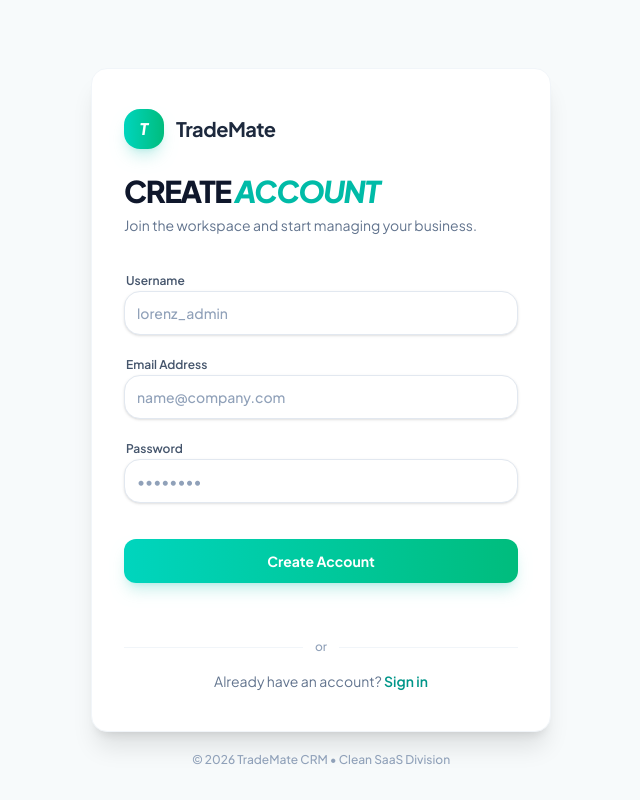
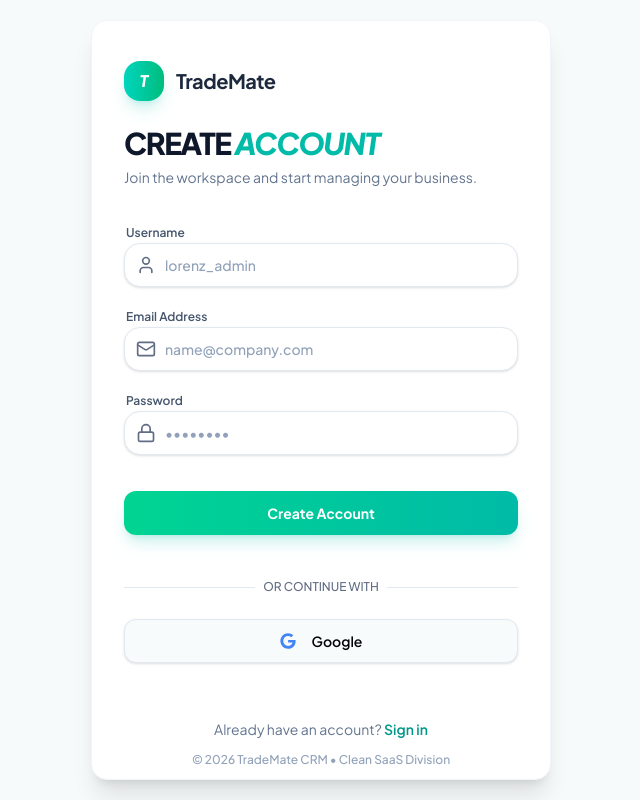
Before and after one commit to l9rins/trademate-crm, a React app in the folder frontend/: page /register in a window 1280 px wide. Shown: the whole page, without its empty margins (319-959 px from the left). Built offline with nearby package versions, Linux system fonts and the light colour scheme; no server answers; the HTML template or start-up script is replaced by a standard one.

Commit message:
style: final premium polish for Auth suite with icons, gradients and social login

```diff
--- a/frontend/src/pages/Login.jsx
+++ b/frontend/src/pages/Login.jsx
@@ -14,7 +14,7 @@
     CardHeader,
     CardTitle,
 } from "@/components/ui/card"
-import { AlertCircle, Lock, User, ArrowRight } from 'lucide-react';
+import { AlertCircle, Lock, User, ArrowRight, Mail } from 'lucide-react';
 import { toast } from "sonner"
 
 
@@ -29,7 +29,6 @@
             });
             navigate('/');
         } catch (err) {
-            setError('Invalid username or password');
             toast.error("Authentication failed", {
                 description: "The credentials you provided do not match our records.",
             });
@@ -73,13 +72,18 @@
                         <div className="space-y-4">
                             <div className="space-y-2">
                                 <Label htmlFor="username" className="text-xs font-semibold text-slate-600 pl-0.5">Email Address</Label>
+                                <div className="relative group">
+                                    <div className="absolute left-3 top-3 h-5 w-5 text-muted-foreground group-focus-within:text-teal-500 transition-colors pointer-events-none">
+                                        <Mail className="h-5 w-5" />
+                                    </div>
                                     <Input
                                         id="username"
                                         type="text"
                                         placeholder="name@company.com"
-                                    className="h-11 bg-white border-slate-200 rounded-lg focus:ring-teal-500 focus:border-teal-500 transition-all font-medium text-slate-900 placeholder:text-slate-400"
+                                        className="h-11 bg-white border-slate-200 rounded-lg pl-10 focus:ring-teal-500 focus:border-teal-500 transition-all font-medium text-slate-900 placeholder:text-slate-400"
                                         {...formik.getFieldProps('username')}
                                     />
+                                </div>
                                 {formik.touched.username && formik.errors.username && (
                                     <p className="text-xs font-medium text-rose-500 pl-0.5">{formik.errors.username}</p>
                                 )}
@@ -90,13 +94,18 @@
                                     <Label htmlFor="password" className="text-xs font-semibold text-slate-600">Password</Label>
                                     <a href="#" className="text-xs font-semibold text-teal-600 hover:text-teal-700 transition-colors">Forgot password?</a>
                                 </div>
+                                <div className="relative group">
+                                    <div className="absolute left-3 top-3 h-5 w-5 text-muted-foreground group-focus-within:text-teal-500 transition-colors pointer-events-none">
+                                        <Lock className="h-5 w-5" />
+                                    </div>
                                     <Input
                                         id="password"
                                         type="password"
                                         placeholder="••••••••"
-                                    className="h-11 bg-white border-slate-200 rounded-lg focus:ring-teal-500 focus:border-teal-500 transition-all font-medium text-slate-900 placeholder:text-slate-400"
+                                        className="h-11 bg-white border-slate-200 rounded-lg pl-10 focus:ring-teal-500 focus:border-teal-500 transition-all font-medium text-slate-900 placeholder:text-slate-400"
                                         {...formik.getFieldProps('password')}
                                     />
+                                </div>
                                 {formik.touched.password && formik.errors.password && (
                                     <p className="text-xs font-medium text-rose-500 pl-0.5">{formik.errors.password}</p>
                                 )}
@@ -105,20 +114,31 @@
 
                         <Button
                             type="submit"
-                            className="w-full h-11 rounded-xl text-sm font-bold bg-gradient-to-r from-teal-400 to-emerald-500 hover:opacity-90 shadow-lg shadow-teal-500/20 transition-all border-0 text-white mt-2"
+                            className="w-full h-11 rounded-xl text-sm font-bold bg-gradient-to-r from-emerald-400 to-teal-500 hover:from-emerald-500 hover:to-teal-600 shadow-lg shadow-teal-500/20 transition-all duration-200 hover:scale-[1.02] border-0 text-white mt-2"
                             disabled={formik.isSubmitting}
                         >
                             {formik.isSubmitting ? "Signing In..." : "Sign In"}
+                        </Button>
+
+                        <div className="relative my-6">
+                            <div className="absolute inset-0 flex items-center">
+                                <span className="w-full border-t border-slate-200"></span>
+                            </div>
+                            <div className="relative flex justify-center text-xs uppercase">
+                                <span className="bg-white px-2 text-muted-foreground font-medium">Or continue with</span>
+                            </div>
+                        </div>
+
+                        <Button variant="outline" type="button" className="w-full h-11 rounded-xl font-semibold border-slate-200 hover:bg-slate-50 transition-all">
+                            <svg className="mr-2 h-4 w-4" aria-hidden="true" focusable="false" data-prefix="fab" data-icon="google" role="img" xmlns="http://www.w3.org/2000/svg" viewBox="0 0 488 512">
+                                <path fill="#4285F4" d="M488 261.8C488 403.3 391.1 504 248 504 110.8 504 0 393.2 0 256S110.8 8 248 8c66.8 0 123 24.5 166.3 64.9l-67.5 64.9C258.5 52.6 94.3 116.6 94.3 256c0 86.5 69.1 156.6 153.7 156.6 98.2 0 135-70.4 140.8-106.9H248v-85.3h236.1c2.3 12.7 3.9 24.9 3.9 41.4z"></path>
+                            </svg>
+                            Google
                         </Button>
                     </form>
                 </CardContent>
 
                 <CardFooter className="flex flex-col gap-4 pb-10 pt-6 px-8">
-                    <div className="flex items-center gap-3 w-full">
-                        <div className="h-[1px] bg-slate-100 flex-1" />
-                        <span className="text-xs font-medium text-slate-400">or</span>
-                        <div className="h-[1px] bg-slate-100 flex-1" />
-                    </div>
                     <div className="text-center w-full">
                         <p className="text-sm text-slate-500">
                             Don't have an account? <Link to="/register" className="font-semibold text-teal-600 hover:text-teal-700 transition-colors">Sign up</Link>
--- a/frontend/src/pages/Register.jsx
+++ b/frontend/src/pages/Register.jsx
@@ -74,12 +74,17 @@
                         <div className="space-y-4">
                             <div className="space-y-2">
                                 <Label htmlFor="username" className="text-xs font-semibold text-slate-600 pl-0.5">Username</Label>
+                                <div className="relative group">
+                                    <div className="absolute left-3 top-3 h-5 w-5 text-muted-foreground group-focus-within:text-teal-500 transition-colors pointer-events-none">
+                                        <User className="h-5 w-5" />
+                                    </div>
                                     <Input
                                         id="username"
                                         placeholder="lorenz_admin"
-                                    className="h-11 bg-white border-slate-200 rounded-lg focus:ring-teal-500 focus:border-teal-500 transition-all font-medium text-slate-900 placeholder:text-slate-400"
+                                        className="h-11 bg-white border-slate-200 rounded-lg pl-10 focus:ring-teal-500 focus:border-teal-500 transition-all font-medium text-slate-900 placeholder:text-slate-400"
                                         {...formik.getFieldProps('username')}
                                     />
+                                </div>
                                 {formik.touched.username && formik.errors.username && (
                                     <p className="text-xs font-medium text-rose-500 pl-0.5">{formik.errors.username}</p>
                                 )}
@@ -87,13 +92,18 @@
 
                             <div className="space-y-2">
                                 <Label htmlFor="email" className="text-xs font-semibold text-slate-600 pl-0.5">Email Address</Label>
+                                <div className="relative group">
+                                    <div className="absolute left-3 top-3 h-5 w-5 text-muted-foreground group-focus-within:text-teal-500 transition-colors pointer-events-none">
+                                        <Mail className="h-5 w-5" />
+                                    </div>
                                     <Input
                                         id="email"
                                         type="email"
                                         placeholder="name@company.com"
-                                    className="h-11 bg-white border-slate-200 rounded-lg focus:ring-teal-500 focus:border-teal-500 transition-all font-medium text-slate-900 placeholder:text-slate-400"
+                                        className="h-11 bg-white border-slate-200 rounded-lg pl-10 focus:ring-teal-500 focus:border-teal-500 transition-all font-medium text-slate-900 placeholder:text-slate-400"
                                         {...formik.getFieldProps('email')}
                                     />
+                                </div>
                                 {formik.touched.email && formik.errors.email && (
                                     <p className="text-xs font-medium text-rose-500 pl-0.5">{formik.errors.email}</p>
                                 )}
@@ -101,13 +111,18 @@
 
                             <div className="space-y-2">
                                 <Label htmlFor="password" className="text-xs font-semibold text-slate-600 pl-0.5">Password</Label>
+                                <div className="relative group">
+                                    <div className="absolute left-3 top-3 h-5 w-5 text-muted-foreground group-focus-within:text-teal-500 transition-colors pointer-events-none">
+                                        <Lock className="h-5 w-5" />
+                                    </div>
                                     <Input
                                         id="password"
                                         type="password"
                                         placeholder="••••••••"
-                                    className="h-11 bg-white border-slate-200 rounded-lg focus:ring-teal-500 focus:border-teal-500 transition-all font-medium text-slate-900 placeholder:text-slate-400"
+                                        className="h-11 bg-white border-slate-200 rounded-lg pl-10 focus:ring-teal-500 focus:border-teal-500 transition-all font-medium text-slate-900 placeholder:text-slate-400"
                                         {...formik.getFieldProps('password')}
                                     />
+                                </div>
                                 {formik.touched.password && formik.errors.password && (
                                     <p className="text-xs font-medium text-rose-500 pl-0.5">{formik.errors.password}</p>
                                 )}
@@ -116,20 +131,31 @@
 
                         <Button
                             type="submit"
-                            className="w-full h-11 rounded-xl text-sm font-bold bg-gradient-to-r from-teal-400 to-emerald-500 hover:opacity-90 shadow-lg shadow-teal-500/20 transition-all border-0 text-white mt-4"
+                            className="w-full h-11 rounded-xl text-sm font-bold bg-gradient-to-r from-emerald-400 to-teal-500 hover:from-emerald-500 hover:to-teal-600 shadow-lg shadow-teal-500/20 transition-all duration-200 hover:scale-[1.02] border-0 text-white mt-4"
                             disabled={formik.isSubmitting}
                         >
                             {formik.isSubmitting ? "Creating Account..." : "Create Account"}
+                        </Button>
+
+                        <div className="relative my-6">
+                            <div className="absolute inset-0 flex items-center">
+                                <span className="w-full border-t border-slate-200"></span>
+                            </div>
+                            <div className="relative flex justify-center text-xs uppercase">
+                                <span className="bg-white px-2 text-muted-foreground font-medium">Or continue with</span>
+                            </div>
+                        </div>
+
+                        <Button variant="outline" type="button" className="w-full h-11 rounded-xl font-semibold border-slate-200 hover:bg-slate-50 transition-all">
+                            <svg className="mr-2 h-4 w-4" aria-hidden="true" focusable="false" data-prefix="fab" data-icon="google" role="img" xmlns="http://www.w3.org/2000/svg" viewBox="0 0 488 512">
+                                <path fill="#4285F4" d="M488 261.8C488 403.3 391.1 504 248 504 110.8 504 0 393.2 0 256S110.8 8 248 8c66.8 0 123 24.5 166.3 64.9l-67.5 64.9C258.5 52.6 94.3 116.6 94.3 256c0 86.5 69.1 156.6 153.7 156.6 98.2 0 135-70.4 140.8-106.9H248v-85.3h236.1c2.3 12.7 3.9 24.9 3.9 41.4z"></path>
+                            </svg>
+                            Google
                         </Button>
                     </form>
                 </CardContent>
 
                 <CardFooter className="flex flex-col gap-4 pb-10 pt-8 px-8">
-                    <div className="flex items-center gap-3 w-full">
-                        <div className="h-[1px] bg-slate-100 flex-1" />
-                        <span className="text-xs font-medium text-slate-400">or</span>
-                        <div className="h-[1px] bg-slate-100 flex-1" />
-                    </div>
                     <div className="text-center w-full">
                         <p className="text-sm text-slate-500">
                             Already have an account? <Link to="/login" className="font-semibold text-teal-600 hover:text-teal-700 transition-colors">Sign in</Link>
```
Lines whose indentation alone changed are shown as unchanged.
